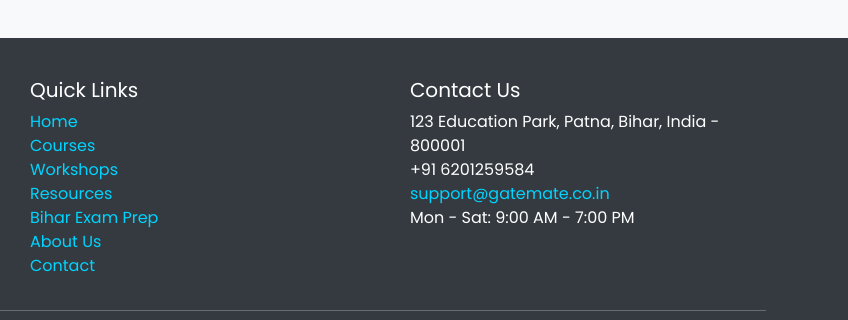
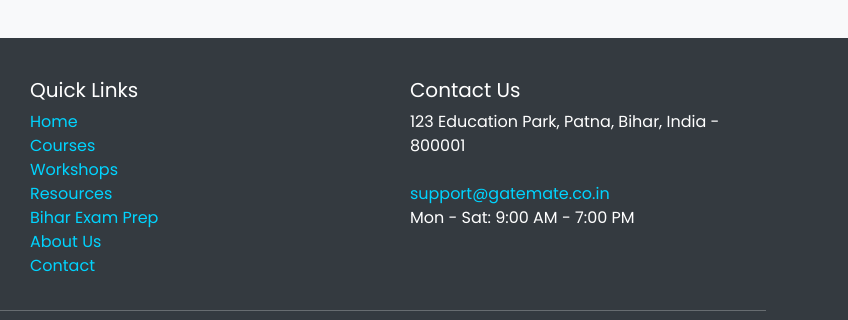
Before and after one commit to authorarvind/gatemate-live, a plain HTML site: page research-writing.html in a window 1280 px wide. Shown: the part 1405-1725 px from the top of the page, 432-1280 px from the left. Drawn offline with nearby package versions, Linux system fonts and the light colour scheme.

Commit message:
Update research-writing.html

```diff
--- a/research-writing.html
+++ b/research-writing.html
@@ -426,7 +426,7 @@
                 <div class="col-md-4">
                     <h5>Contact Us</h5>
                     <p>123 Education Park, Patna, Bihar, India - 800001<br>
-                    +91 6201259584<br>
+                    <br>
                     <a href="mailto:support@gatemate.co.in">support@gatemate.co.in</a><br>
                     Mon - Sat: 9:00 AM - 7:00 PM</p>
                 </div>
```
